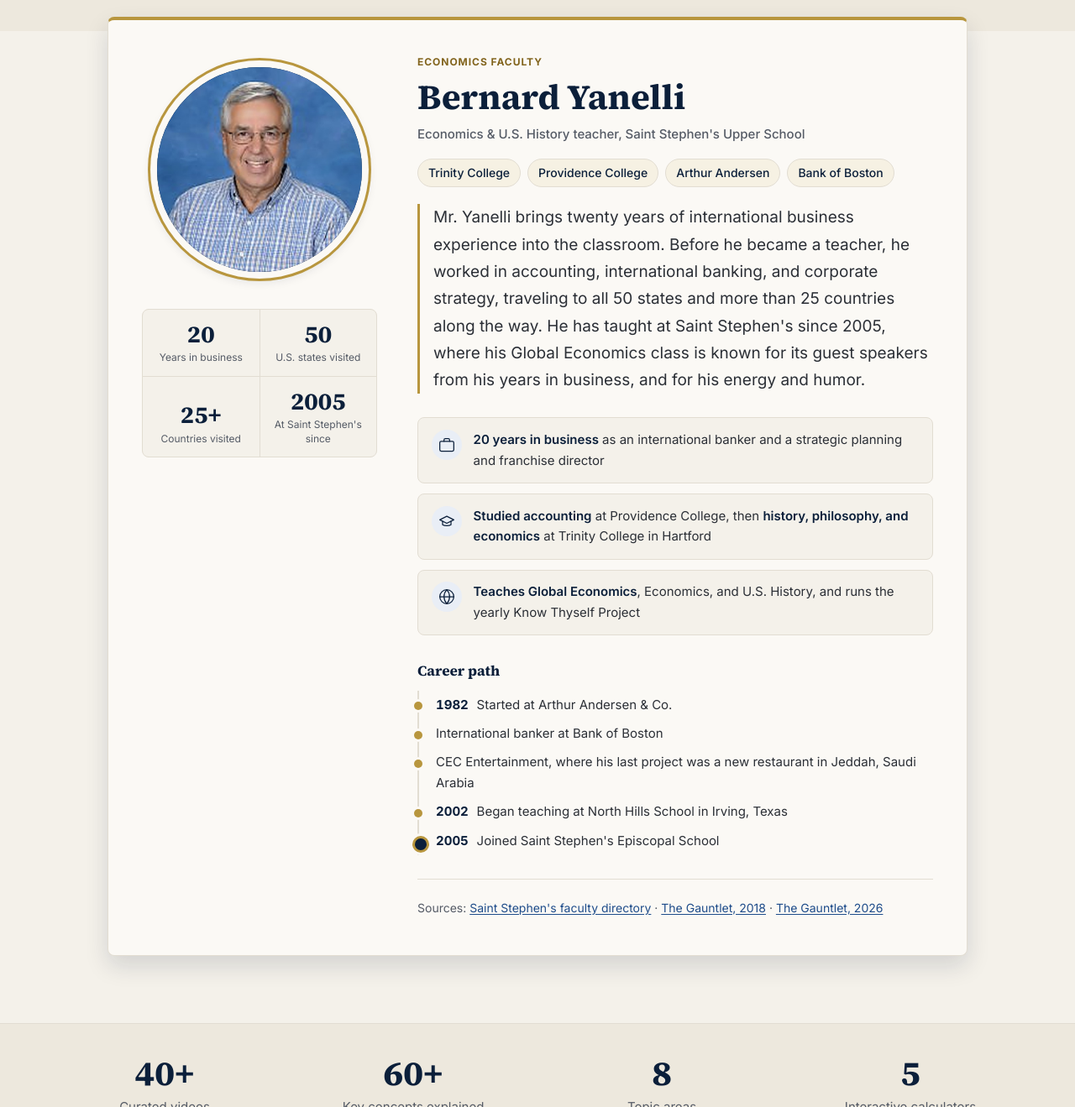
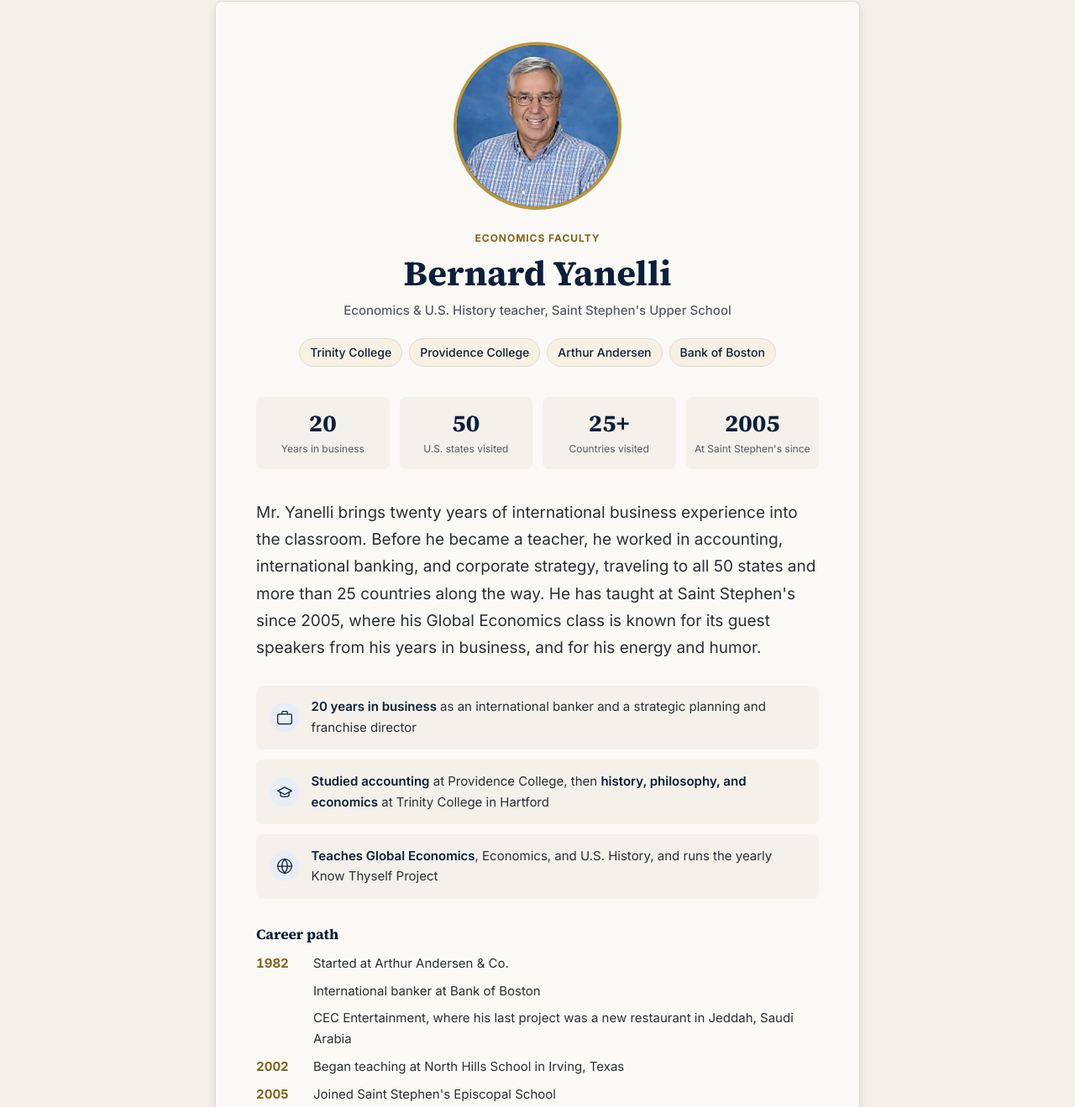
Before and after one commit to mbatson27-tech/financial-lit-club, a website: page index.html in a window 1280 px wide. Shown: the part 1533-2852 px from the top of the page at 84% size. Drawn offline with Linux system fonts and the light colour scheme.

Commit message:
About Us: centered single-column profile, no stray rings or rules
Photo, name and chips centered; stats in one row; removed frame shadow,
bio rule, timeline rule, card top border and section band. Cache-bust
styles.css so visitors get the new CSS right away.

Co-Authored-By: Claude Opus 5.5 <noreply@anthropic.com>
Claude-Session: https://claude.ai/code/session_01SrGw7pvQzRkw4wApg8Tb9U

```diff
--- a/css/styles.css
+++ b/css/styles.css
@@ -526,56 +526,38 @@ main { display: block; padding-bottom: 4rem; }
 
 /* ---------- About Us / faculty profile (home) ---------- */
 .about-section {
-  position: relative;
   padding: 4.5rem 0 5rem;
-  background:
-    linear-gradient(180deg, var(--surface-alt) 0, var(--surface-alt) 11rem, var(--bg) 11rem);
+  background: var(--bg);
 }
 .about-section > .container > h2 {
   text-align: center;
   margin-top: 0;
 }
-.about-section > .container > h2::after {
-  content: "";
-  display: block;
-  width: 56px;
-  height: 3px;
-  margin: 0.75rem auto 0;
-  border-radius: 2px;
-  background: var(--gold);
-}
 .profile-card {
-  display: grid;
-  grid-template-columns: 280px 1fr;
-  gap: 3rem;
-  align-items: start;
-  max-width: 64rem;
-  margin: 2.25rem auto 0;
-  padding: 2.5rem;
-  background: var(--surface);
-  border: 1px solid var(--border);
-  border-top: 4px solid var(--gold);
+  max-width: 48rem;
+  margin: 2rem auto 0;
+  padding: 3rem 3rem 2.5rem;
+  background: var(--surface);
+  border: 1px solid var(--border);
   border-radius: var(--radius-lg);
-  box-shadow: var(--shadow-lg);
-}
-.profile-aside { display: grid; gap: 2.25rem; padding-top: 0.5rem; }
-/* Circular portrait with a gold ring and an offset accent ring. */
-.profile-photo-frame {
-  position: relative;
-  width: 100%;
-  max-width: 260px;
-  margin: 0 auto;
-  padding: 8px;
-  border-radius: 50%;
-  background: var(--surface);
-  box-shadow: 0 0 0 3px var(--gold), var(--shadow-md);
+  box-shadow: var(--shadow-md);
+}
+/* Centered header: photo, name, role, chips */
+.profile-head {
+  display: flex;
+  flex-direction: column;
+  align-items: center;
+  text-align: center;
 }
 .profile-photo {
   position: relative;
-  aspect-ratio: 1 / 1;
+  width: 200px;
+  height: 200px;
+  margin: 0 0 1.5rem;
   border-radius: 50%;
   overflow: hidden;
   background: var(--navy);
+  border: 4px solid var(--gold);
 }
 /* Monogram shows while the photo loads, or if it can't be loaded. */
 .profile-monogram {
@@ -592,25 +574,61 @@ main { display: block; padding-bottom: 4rem; }
 }
 .profile-img {
   position: relative;
+  display: block;
   width: 100%;
   height: 100%;
   object-fit: cover;
-  object-position: center;
-}
+}
+.profile-eyebrow {
+  margin: 0 0 0.35rem;
+  text-transform: uppercase;
+  letter-spacing: 0.08em;
+  font-size: var(--fs-xs);
+  font-weight: 700;
+  color: var(--gold-strong);
+}
+[data-theme="dark"] .profile-eyebrow { color: var(--gold); }
+.profile-name {
+  margin: 0;
+  font-size: var(--fs-2xl);
+}
+.profile-role {
+  margin: 0.4rem 0 0;
+  font-size: var(--fs-md);
+  font-weight: 500;
+  color: var(--text-muted);
+}
+.profile-chips {
+  list-style: none;
+  display: flex;
+  flex-wrap: wrap;
+  justify-content: center;
+  gap: 0.5rem;
+  margin: 1.25rem 0 0;
+  padding: 0;
+}
+.profile-chips li {
+  padding: 0.3rem 0.75rem;
+  border: 1px solid var(--border);
+  border-radius: 999px;
+  background: var(--gold-soft);
+  color: var(--heading);
+  font-size: var(--fs-sm);
+  font-weight: 500;
+}
+/* Stats: one even row of four */
 .profile-stats {
   display: grid;
-  grid-template-columns: 1fr 1fr;
-  margin: 0;
-  border: 1px solid var(--border);
+  grid-template-columns: repeat(4, 1fr);
+  gap: 0.75rem;
+  margin: 2.25rem 0 0;
+}
+.profile-stats > div {
+  display: flex;
+  flex-direction: column-reverse;
+  justify-content: flex-end;
+  padding: 1rem 0.5rem;
   border-radius: var(--radius-md);
-  overflow: hidden;
-  background: var(--border);
-  gap: 1px;
-}
-.profile-stats > div {
-  display: flex;
-  flex-direction: column-reverse;
-  padding: 0.85rem 0.75rem;
   background: var(--bg);
   text-align: center;
 }
@@ -625,51 +643,14 @@ main { display: block; padding-bottom: 4rem; }
 }
 [data-theme="dark"] .profile-stats dd { color: var(--gold); }
 .profile-stats dt {
-  margin-top: 0.25rem;
+  margin-top: 0.35rem;
   font-size: var(--fs-xs);
   line-height: 1.35;
   color: var(--text-muted);
 }
-.profile-eyebrow {
-  margin: 0 0 0.35rem;
-  text-transform: uppercase;
-  letter-spacing: 0.08em;
-  font-size: var(--fs-xs);
-  font-weight: 700;
-  color: var(--gold-strong);
-}
-[data-theme="dark"] .profile-eyebrow { color: var(--gold); }
-.profile-name {
+.profile-body { margin-top: 2.25rem; }
+.profile-bio {
   margin: 0;
-  font-size: var(--fs-2xl);
-}
-.profile-role {
-  margin: 0.4rem 0 0;
-  font-size: var(--fs-md);
-  font-weight: 500;
-  color: var(--text-muted);
-}
-.profile-chips {
-  list-style: none;
-  display: flex;
-  flex-wrap: wrap;
-  gap: 0.5rem;
-  margin: 1rem 0 0;
-  padding: 0;
-}
-.profile-chips li {
-  padding: 0.3rem 0.75rem;
-  border: 1px solid var(--border);
-  border-radius: 999px;
-  background: var(--gold-soft);
-  color: var(--heading);
-  font-size: var(--fs-sm);
-  font-weight: 500;
-}
-.profile-bio {
-  margin: 1.25rem 0 0;
-  padding-left: 1rem;
-  border-left: 3px solid var(--gold);
   font-size: var(--fs-lg);
   line-height: 1.7;
   color: var(--text);
@@ -684,9 +665,8 @@ main { display: block; padding-bottom: 4rem; }
 .profile-highlights li {
   display: flex;
   gap: 0.85rem;
-  align-items: flex-start;
+  align-items: center;
   padding: 0.85rem 1rem;
-  border: 1px solid var(--border);
   border-radius: var(--radius-md);
   background: var(--bg);
   font-size: var(--fs-md);
@@ -708,48 +688,34 @@ main { display: block; padding-bottom: 4rem; }
   margin: 2rem 0 0.75rem;
   font-size: var(--fs-base);
 }
+/* Career path: year column + text, no rule lines */
 .profile-timeline {
   list-style: none;
   margin: 0;
-  padding: 0 0 0 1.25rem;
-  border-left: 2px solid var(--border);
+  padding: 0;
+  display: grid;
+  gap: 0.5rem;
   font-size: var(--fs-md);
 }
 .profile-timeline li {
-  position: relative;
-  padding: 0.3rem 0;
-}
-.profile-timeline li::before {
-  content: "";
-  position: absolute;
-  left: calc(-1.25rem - 6px);
-  top: 0.85rem;
-  width: 10px;
-  height: 10px;
-  border-radius: 50%;
-  background: var(--gold);
-  box-shadow: 0 0 0 3px var(--surface);
-}
-.profile-timeline li:last-child::before {
-  width: 14px;
-  height: 14px;
-  left: calc(-1.25rem - 8px);
-  top: 0.7rem;
-  background: var(--navy);
-  border: 3px solid var(--gold);
+  display: grid;
+  grid-template-columns: 3.5rem 1fr;
+  gap: 0.75rem;
+  align-items: baseline;
 }
 .pt-year {
+  grid-column: 1;
   font-weight: 700;
-  color: var(--heading);
+  color: var(--gold-strong);
   font-variant-numeric: tabular-nums;
-  margin-right: 0.35rem;
-}
+}
+[data-theme="dark"] .pt-year { color: var(--gold); }
+.profile-timeline li > :not(.pt-year) { grid-column: 2; }
 .profile-sources {
-  margin: 1.75rem 0 0;
-  padding-top: 1rem;
-  border-top: 1px solid var(--border);
+  margin: 2rem 0 0;
   font-size: var(--fs-sm);
   color: var(--text-muted);
+  text-align: center;
 }
 .profile-sources a {
   display: inline-block;
@@ -757,18 +723,11 @@ main { display: block; padding-bottom: 4rem; }
   text-decoration: underline;
   text-underline-offset: 2px;
 }
-@media (max-width: 860px) {
+@media (max-width: 700px) {
   .about-section { padding: 3rem 0 3.5rem; }
-  .profile-card {
-    grid-template-columns: 1fr;
-    gap: 2rem;
-    padding: 1.75rem 1.25rem;
-  }
-  .profile-aside {
-    max-width: 280px;
-    width: 100%;
-    margin: 0 auto;
-  }
+  .profile-card { padding: 2rem 1.25rem 1.75rem; }
+  .profile-photo { width: 160px; height: 160px; }
+  .profile-stats { grid-template-columns: 1fr 1fr; }
   .profile-bio { font-size: var(--fs-base); }
 }
 
--- a/index.html
+++ b/index.html
@@ -14,7 +14,7 @@
 <link rel="preconnect" href="https://fonts.googleapis.com">
 <link rel="preconnect" href="https://fonts.gstatic.com" crossorigin>
 <link href="https://fonts.googleapis.com/css2?family=Inter:wght@400;500;600;700&family=Source+Serif+4:opsz,wght@8..60,600;8..60,700&display=swap" rel="stylesheet">
-<link rel="stylesheet" href="css/styles.css">
+<link rel="stylesheet" href="css/styles.css?v=20261114">
 <script>
   (function () {
     try {
@@ -97,23 +97,13 @@
     <div class="container">
       <h2 id="about-h" class="reveal">About Us</h2>
       <article class="profile-card reveal" aria-labelledby="profile-name">
-        <div class="profile-aside">
-          <div class="profile-photo-frame">
-            <div class="profile-photo">
-              <span class="profile-monogram" aria-hidden="true">BY</span>
-              <img class="profile-img" src="images/bernard-yanelli.jpg"
-                   width="600" height="600" loading="lazy" decoding="async"
-                   alt="Portrait of Mr. Bernard Yanelli">
-            </div>
+        <header class="profile-head">
+          <div class="profile-photo">
+            <span class="profile-monogram" aria-hidden="true">BY</span>
+            <img class="profile-img" src="images/bernard-yanelli.jpg"
+                 width="600" height="600" loading="lazy" decoding="async"
+                 alt="Portrait of Mr. Bernard Yanelli">
           </div>
-          <dl class="profile-stats">
-            <div><dt>Years in business</dt><dd>20</dd></div>
-            <div><dt>U.S. states visited</dt><dd>50</dd></div>
-            <div><dt>Countries visited</dt><dd>25+</dd></div>
-            <div><dt>At Saint Stephen's since</dt><dd>2005</dd></div>
-          </dl>
-        </div>
-        <div class="profile-body">
           <p class="profile-eyebrow">Economics Faculty</p>
           <h3 id="profile-name" class="profile-name">Bernard Yanelli</h3>
           <p class="profile-role">Economics &amp; U.S. History teacher, Saint Stephen's Upper School</p>
@@ -123,6 +113,16 @@
             <li>Arthur Andersen</li>
             <li>Bank of Boston</li>
           </ul>
+        </header>
+
+        <dl class="profile-stats">
+          <div><dt>Years in business</dt><dd>20</dd></div>
+          <div><dt>U.S. states visited</dt><dd>50</dd></div>
+          <div><dt>Countries visited</dt><dd>25+</dd></div>
+          <div><dt>At Saint Stephen's since</dt><dd>2005</dd></div>
+        </dl>
+
+        <div class="profile-body">
           <p class="profile-bio">Mr. Yanelli brings twenty years of international business experience into the classroom. Before he became a teacher, he worked in accounting, international banking, and corporate strategy, traveling to all 50 states and more than 25 countries along the way. He has taught at Saint Stephen's since 2005, where his Global Economics class is known for its guest speakers from his years in business, and for his energy and humor.</p>
 
           <ul class="profile-highlights" aria-label="Qualifications">
@@ -142,11 +142,11 @@
 
           <h4 class="profile-subhead">Career path</h4>
           <ol class="profile-timeline">
-            <li><span class="pt-year">1982</span> Started at Arthur Andersen &amp; Co.</li>
-            <li>International banker at Bank of Boston</li>
-            <li>CEC Entertainment, where his last project was a new restaurant in Jeddah, Saudi Arabia</li>
-            <li><span class="pt-year">2002</span> Began teaching at North Hills School in Irving, Texas</li>
-            <li><span class="pt-year">2005</span> Joined Saint Stephen's Episcopal School</li>
+            <li><span class="pt-year">1982</span><span>Started at Arthur Andersen &amp; Co.</span></li>
+            <li><span class="pt-year" aria-hidden="true"></span><span>International banker at Bank of Boston</span></li>
+            <li><span class="pt-year" aria-hidden="true"></span><span>CEC Entertainment, where his last project was a new restaurant in Jeddah, Saudi Arabia</span></li>
+            <li><span class="pt-year">2002</span><span>Began teaching at North Hills School in Irving, Texas</span></li>
+            <li><span class="pt-year">2005</span><span>Joined Saint Stephen's Episcopal School</span></li>
           </ol>
 
           <p class="profile-sources">Sources: <a href="https://www.saintstephens.org/about-floridas-best-private-school/leadership-faculty.php">Saint Stephen's faculty directory</a> · <a href="https://www.ssesgauntlet.org/features/2018/11/16/stories-of-success-mr-yanelli/">The Gauntlet, 2018</a> · <a href="https://www.ssesgauntlet.org/opinion/2026/03/02/global-economics-the-class-that-every-saint-stephens-student-should-consider/">The Gauntlet, 2026</a></p>
```
Also changed, not shown: 404.html (+1 -1 lines), calculators.html (+1 -1 lines), graphs.html (+1 -1 lines), key-concepts.html (+1 -1 lines), resources.html (+1 -1 lines), videos.html (+1 -1 lines).
